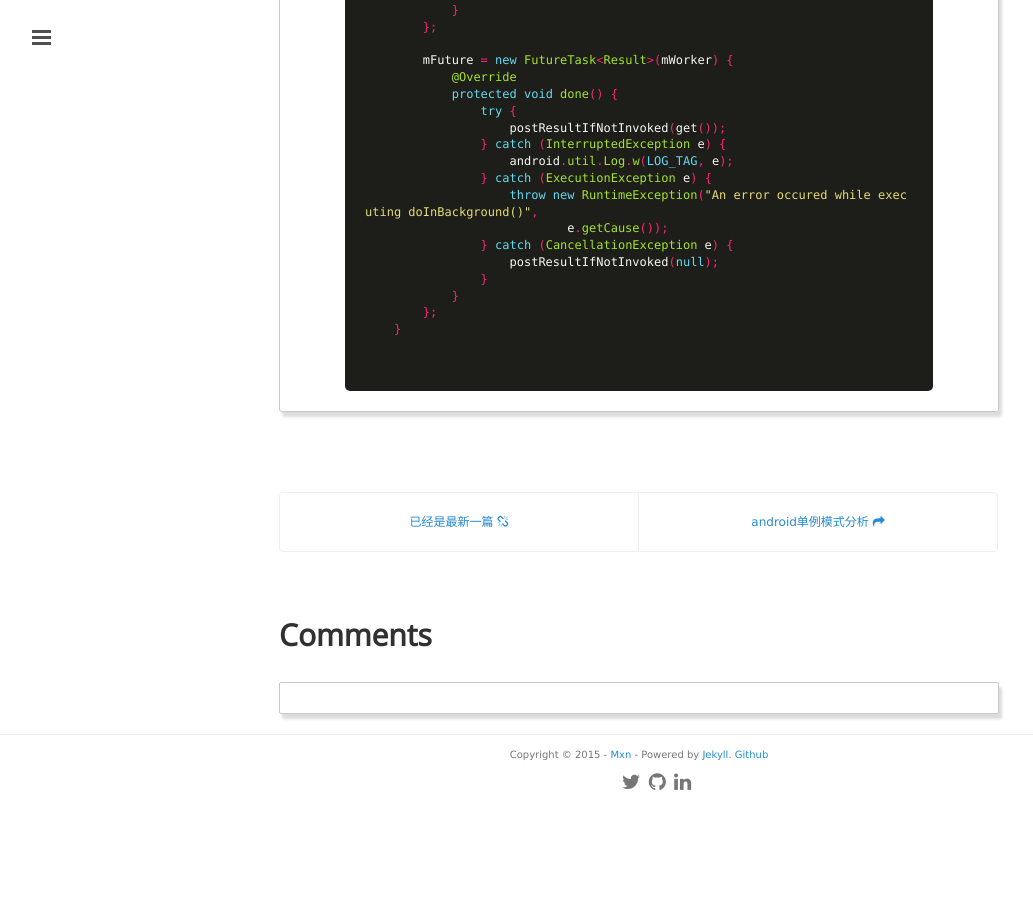
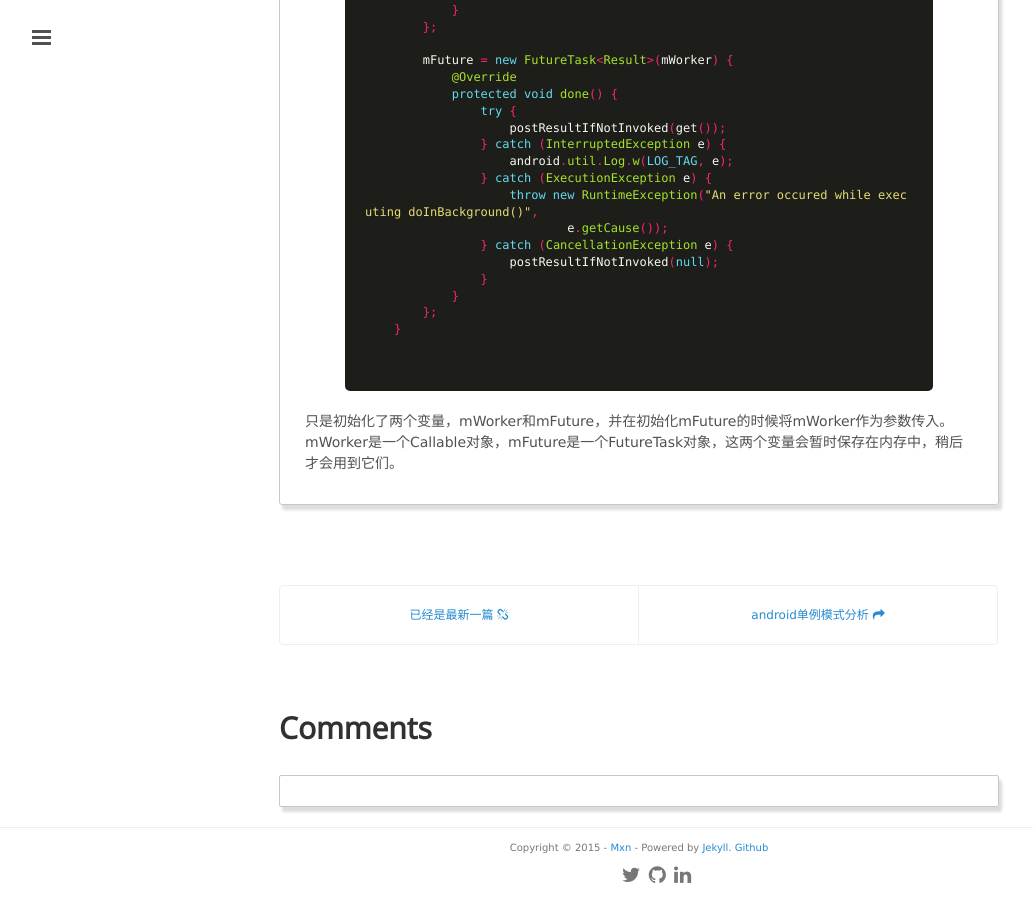
Before and after one commit to mxn21/mxn21.github.io, a Jekyll site: the page built from _posts/2015-5-31-AsyncTask解析.md, in a window 1280 px wide and 900 px high, scrolled down 727 px. Shown: the whole window, without its empty margins (1-1034 px from the left). Built offline with Jekyll 4.4.1, drawn with Linux system fonts in a browser that asks for light colours; Markdown is read by kramdown in place of the engine named in the settings; comment, search, counter and statistics services are not loaded; before the commit the page ends 1534 px from its top, so only the background shows below that.

Commit message:
Update 2015-5-31-AsyncTask解析.md

```diff
--- a/_posts/2015-5-31-AsyncTask解析.md
+++ b/_posts/2015-5-31-AsyncTask解析.md
@@ -42,3 +42,6 @@
     }
 
      {% endhighlight  %}
+
+
+只是初始化了两个变量，mWorker和mFuture，并在初始化mFuture的时候将mWorker作为参数传入。mWorker是一个Callable对象，mFuture是一个FutureTask对象，这两个变量会暂时保存在内存中，稍后才会用到它们。
```
